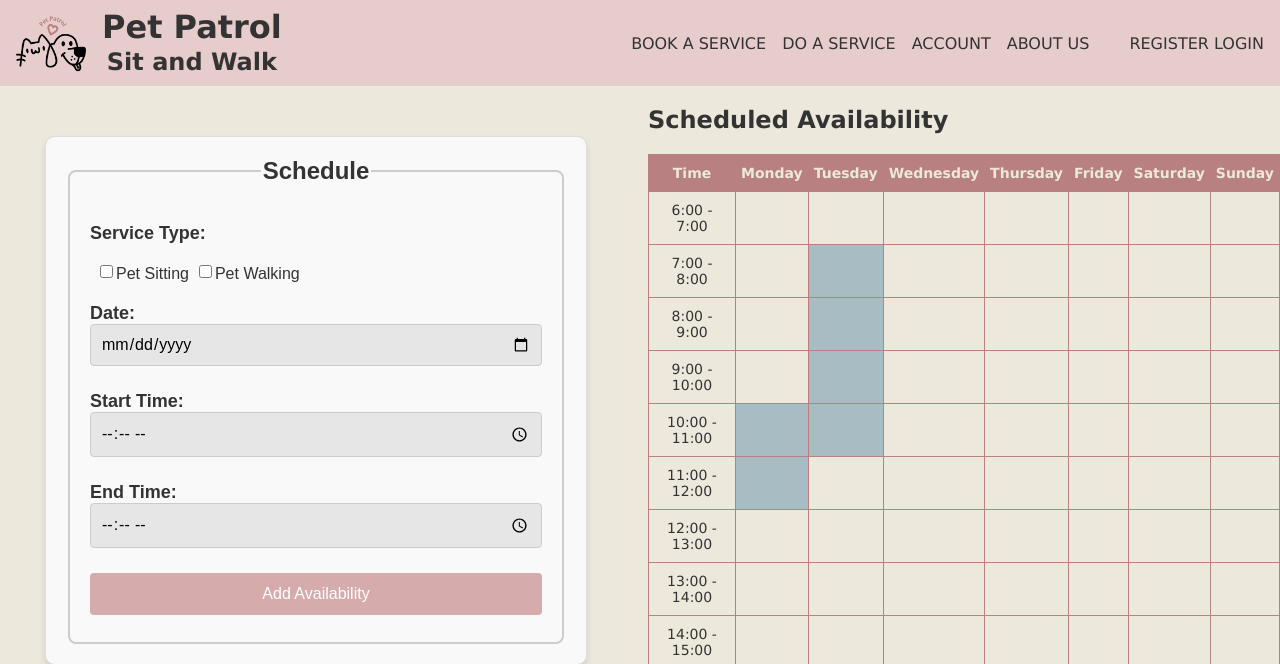
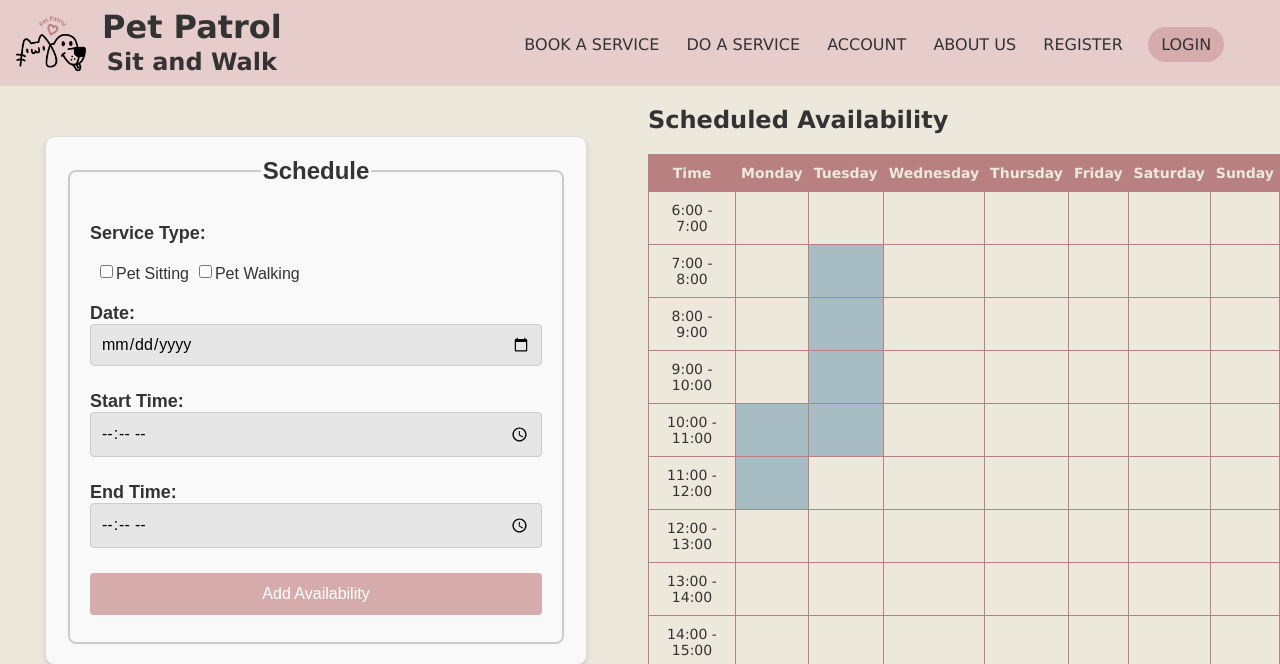
Before and after one commit to catarinapais/esin_final_project, a PHP site: page /serviceProvider.php in a window 1280 px wide. Shown: the top 664 px of the page. Run offline with PHP 8.4, Linux system fonts and the light colour scheme; data comes from the database, SQL or seed files in the repository.

Commit message:
responsive em todas as páginas

```diff
--- a/FAQs.html
+++ b/FAQs.html
@@ -6,6 +6,7 @@
         <meta name="viewport" content="width=device-width, initial-scale=1.0"> <!--define this for responsive design-->
         <link href="css/style.css" rel="stylesheet">
         <link href="css/layout.css" rel="stylesheet">
+        <link href="css/responsive.css" rel="stylesheet">
     </head>
     <body>
         <header id="navigationBar">
--- a/css/style.css
+++ b/css/style.css
@@ -75,15 +75,18 @@ article h2 {
     margin-right: 0.5em;
 }
 #menuItems li a {
-    padding: 0.5em 0.25em;
-    border-radius: 19px;
+    padding: 0.5em 0.1em;
     margin-left: 0.5em;
-    align-content: center;
+    display: flex; /* Use flexbox to center the text */
+    align-items: center; /* Center text vertically */
+    justify-content: center;
 }
-#menuItems li:last-child {
+#menuItems li.signup:last-child a {
     background-color: #D6ABAB;
     border-radius: 19px;
     align-content: center;
+    padding-left: 0.8em;
+    padding-right: 0.8em;
 }
 /*TODO: arranjar ate aqui ficar com a cor escura*/
 
--- a/login.html
+++ b/login.html
@@ -9,6 +9,7 @@
         <meta name="viewport" content="width=device-width, initial-scale=1.0"> <!--define this for responsive design-->
         <link href="css/style.css" rel="stylesheet">
         <link href="css/layout.css" rel="stylesheet">
+        <link href="css/responsive.css" rel="stylesheet">
     </head>
     <body>
         <header id="navigationBar">
--- a/register.html
+++ b/register.html
@@ -9,6 +9,7 @@
         <meta name="viewport" content="width=device-width, initial-scale=1.0"> <!--define this for responsive design-->
         <link href="css/style.css" rel="stylesheet">
         <link href="css/layout.css" rel="stylesheet">
+        <link href="css/responsive.css" rel="stylesheet">
     </head>
     <body>
         <header id="navigationBar">
--- a/serviceProvider.php
+++ b/serviceProvider.php
@@ -91,7 +91,7 @@ function makeAvailabilityTable($schedule)
   $stmt = $dbh->prepare('SELECT * FROM Schedule JOIN ServiceProvider ON Schedule.service_provider = ServiceProvider.person JOIN Person ON ServiceProvider.person = Person.id WHERE Person.email = :email'); // prepared statement
   $stmt->execute([':email' => $email]); // sem valores porque nao temos placeholders no prepared statement
   $schedule = $stmt->fetchAll(); //fetching all schedules by the user (array of arrays)
-  } catch (Exception $e){
+} catch (Exception $e) {
   $error_msg = $e->getMessage(); // ir buscar a mensagem de erro e guardar em $error_msg
 }
 ?>
@@ -106,6 +106,7 @@ function makeAvailabilityTable($schedule)
   <meta name="viewport" content="width=device-width, initial-scale=1.0">
   <link href="css/style.css" rel="stylesheet">
   <link href="css/layout.css" rel="stylesheet">
+  <link href="css/responsive.css" rel="stylesheet">
 </head>
 
 <body>
@@ -120,16 +121,16 @@ function makeAvailabilityTable($schedule)
       </div>
     </a>
     <nav id="menu">
-      <ul>
+      <input type="checkbox" id="hamburger">
+      <label class="hamburger" for="hamburger"></label>
+      <ul id="menuItems">
         <li><a href="bookingRequest.html">BOOK A SERVICE</a></li>
-        <li><a href="serviceProvider.html">DO A SERVICE</a></li>
+        <li><a href="serviceProvider.php">DO A SERVICE</a></li>
         <li><a href="account.html">ACCOUNT</a></li>
         <li><a href="aboutus.html">ABOUT US</a></li>
+        <li class="signup"><a href="register.html">REGISTER</a></li>
+        <li class="signup"><a href="login.html">LOGIN</a></li>
       </ul>
-      <div id="signup">
-        <a href="register.html">REGISTER</a>
-        <a href="login.html">LOGIN</a>
-      </div>
     </nav>
   </header>
   <main class="mainContent">
```
Also changed, not shown: aboutus.html (+6 -5 lines), account.php (+6 -5 lines), bookingRequest.html (+6 -5 lines), review.html (+6 -5 lines). Lines whose indentation alone changed are shown as unchanged.
